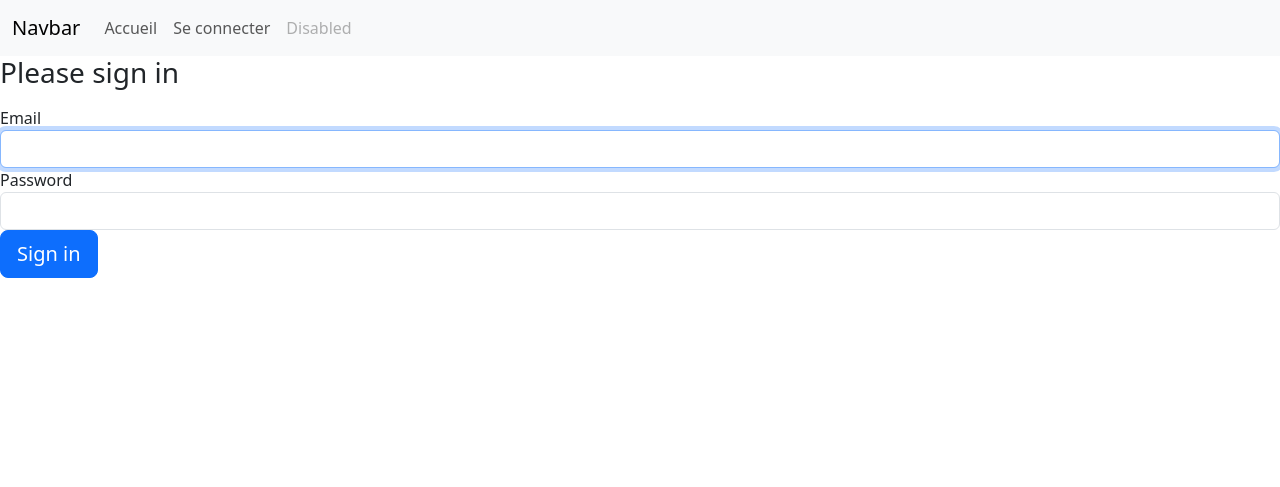
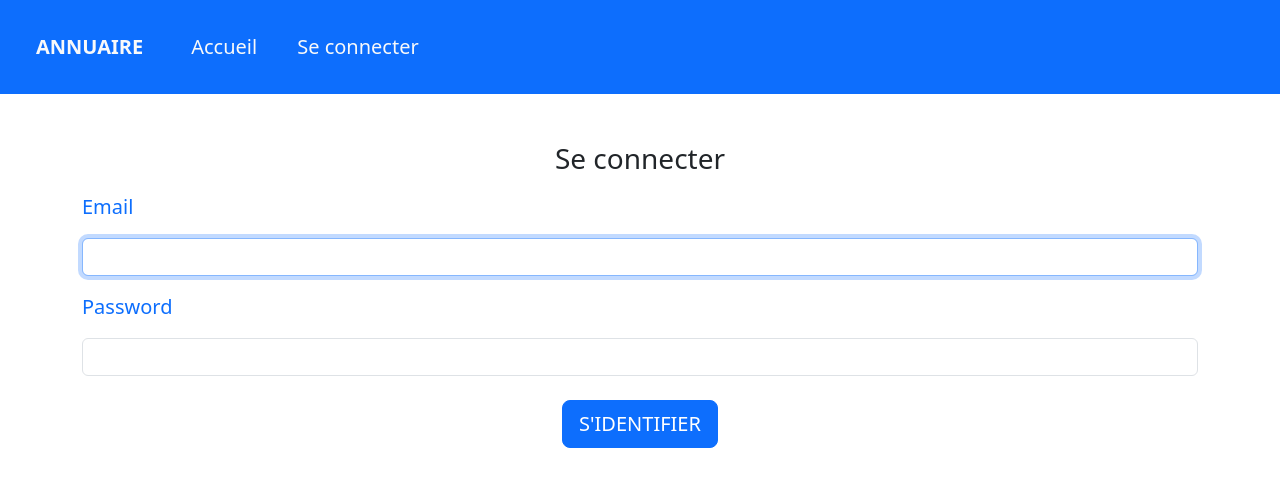
Before and after one commit to ArnaudBvd/Bravard_exam_SF, a Symfony app: template templates/security/login.html.twig in a window 1280 px wide. Shown: the top 487 px of the page. Run offline with Twig, Linux system fonts and the light colour scheme; the template is opened without the code that fills it, so the values that code supplies are empty; some libraries are stand-ins or nearby versions.

Commit message:
Mise en forme de la barre de navigation + formulaire de connexion

```diff
--- a/templates/parts/navbar.html.twig
+++ b/templates/parts/navbar.html.twig
@@ -1,36 +1,32 @@
-<nav class="navbar navbar-expand-lg bg-body-tertiary">
+<nav class="navbar navbar-expand-lg bg-primary py-4">
   <div class="container-fluid">
-    <a class="navbar-brand" href="#">Navbar</a>
+    <a class="navbar-brand text-light fs-5 fw-bold ms-4" href="{{path ('app_default')}}">ANNUAIRE</a>
     <button class="navbar-toggler" type="button" data-bs-toggle="collapse" data-bs-target="#navbarNav" aria-controls="navbarNav" aria-expanded="false" aria-label="Toggle navigation">
       <span class="navbar-toggler-icon"></span>
     </button>
     <div class="collapse navbar-collapse" id="navbarNav">
       <ul class="navbar-nav">
         <li class="nav-item">
-          <a class="nav-link" aria-current="page" href="{{path ('app_default')}}">Accueil</a>
+          <a class="nav-link text-light fs-5 ms-4" aria-current="page" href="{{path ('app_default')}}">Accueil</a>
         </li>
 
         {% if app.user is null %}
         <li class="nav-item">
-          <a class="nav-link" href="{{path ('app_login')}}">Se connecter</a>
+          <a class="nav-link text-light fs-5 ms-4" href="{{path ('app_login')}}">Se connecter</a>
         </li>
         {% endif %}
 
         {% if app.user is not null %}
         <li class="nav-item">
-          <a class="nav-link" href="{{path ('app_logout')}}">Se déconnecter</a>
+          <a class="nav-link text-light fs-5 ms-4" href="{{path ('app_logout')}}">Se déconnecter</a>
         </li>
         {% endif %}
 
          {% if app.user is not null and app.user.hasRoles("ROLE_RH") %}
 				<li class="nav-item">
-					<a class="nav-link" href="{{path ('app_admin')}}">Administration</a>
+					<a class="nav-link text-light fs-5 ms-4" href="{{path ('app_admin')}}">Administration</a>
 				</li>
         {% endif %}
-
-        <li class="nav-item">
-          <a class="nav-link disabled" aria-disabled="true">Disabled</a>
-        </li>
       </ul>
     </div>
   </div>
--- a/templates/security/login.html.twig
+++ b/templates/security/login.html.twig
@@ -1,8 +1,10 @@
 {% extends 'base.html.twig' %}
 
-{% block title %}Log in!{% endblock %}
+{% block title %}Log in!
+{% endblock %}
 
 {% block body %}
+	<div class="container">
 		<form method="post">
 			{% if error %}
 				<div class="alert alert-danger">{{ error.messageKey|trans(error.messageData, 'security') }}</div>
@@ -10,22 +12,26 @@
 
 			{% if app.user %}
 				<div class="mb-3">
-            You are logged in as {{ app.user.userIdentifier }}, <a href="{{ path('app_logout') }}">Logout</a>
+					You are logged in as
+					{{ app.user.userIdentifier }},
+					<a href="{{ path('app_logout') }}">Logout</a>
 				</div>
 			{% endif %}
 
-    <h1 class="h3 mb-3 font-weight-normal">Please sign in</h1>
-    <label for="inputEmail">Email</label>
+			<h1 class="h3 mb-3 font-weight-normal text-center mt-5">Se connecter</h1>
+			<div class="mt-3">
+				<label class="text-primary fs-5 mb-3" for="inputEmail">Email</label>
 				<input type="email" value="{{ last_username }}" name="email" id="inputEmail" class="form-control" autocomplete="email" required autofocus>
-    <label for="inputPassword">Password</label>
+			</div>
+			<div class="mt-3">
+				<label class="text-primary fs-5 mb-3" for="inputPassword">Password</label>
 				<input type="password" name="password" id="inputPassword" class="form-control" autocomplete="current-password" required>
+			</div>
+			<input type="hidden" name="_csrf_token" value="{{ csrf_token('authenticate') }}">
 
-    <input type="hidden" name="_csrf_token"
-           value="{{ csrf_token('authenticate') }}"
-    >
-
-    <button class="btn btn-lg btn-primary" type="submit">
-        Sign in
-    </button>
+			<div class="d-flex justify-content-center mt-4">
+				<button class="btn btn-lg btn-primary" type="submit">S'IDENTIFIER</button>
+			</div>
 		</form>
+	</div>
 {% endblock %}
```
Lines whose indentation alone changed are shown as unchanged.
